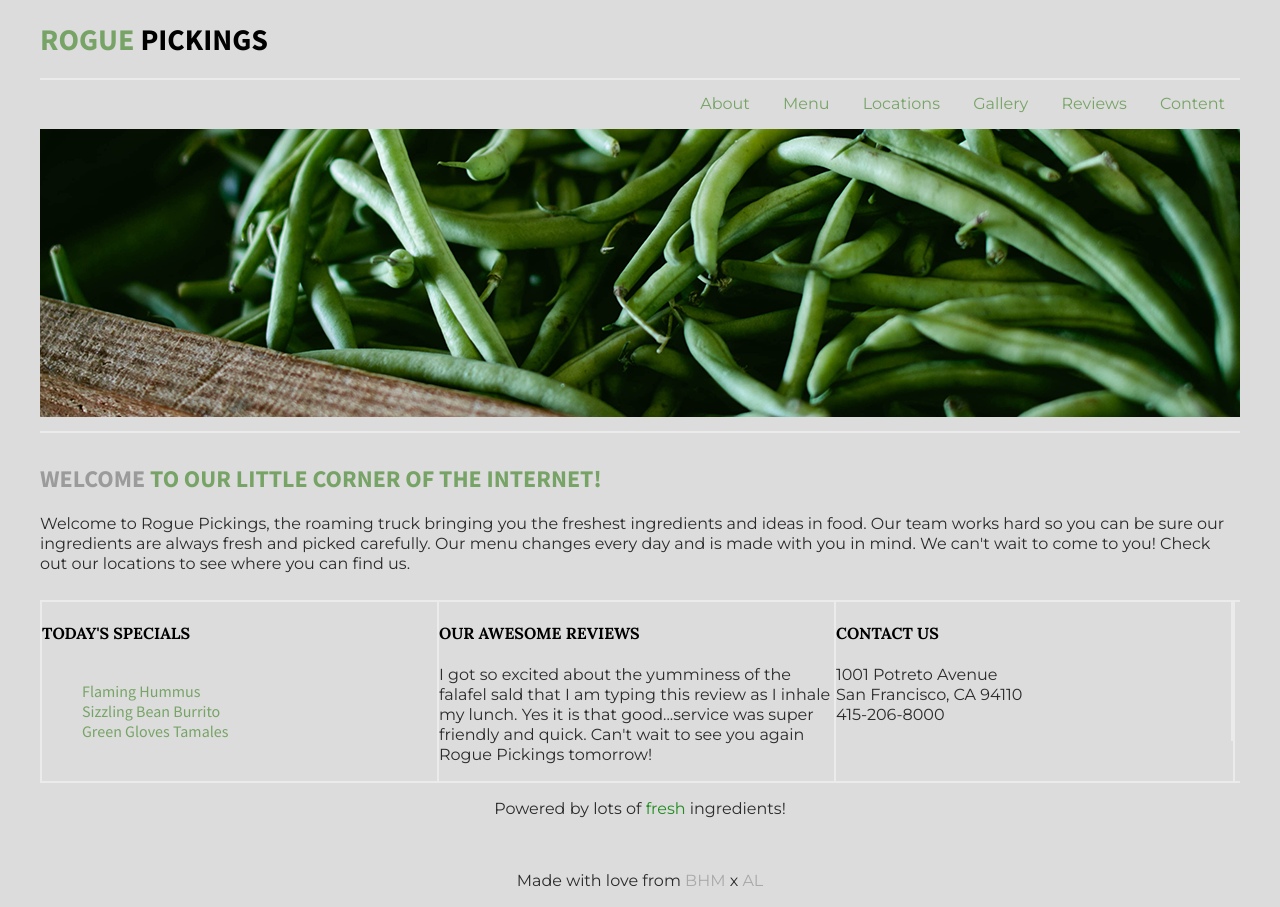
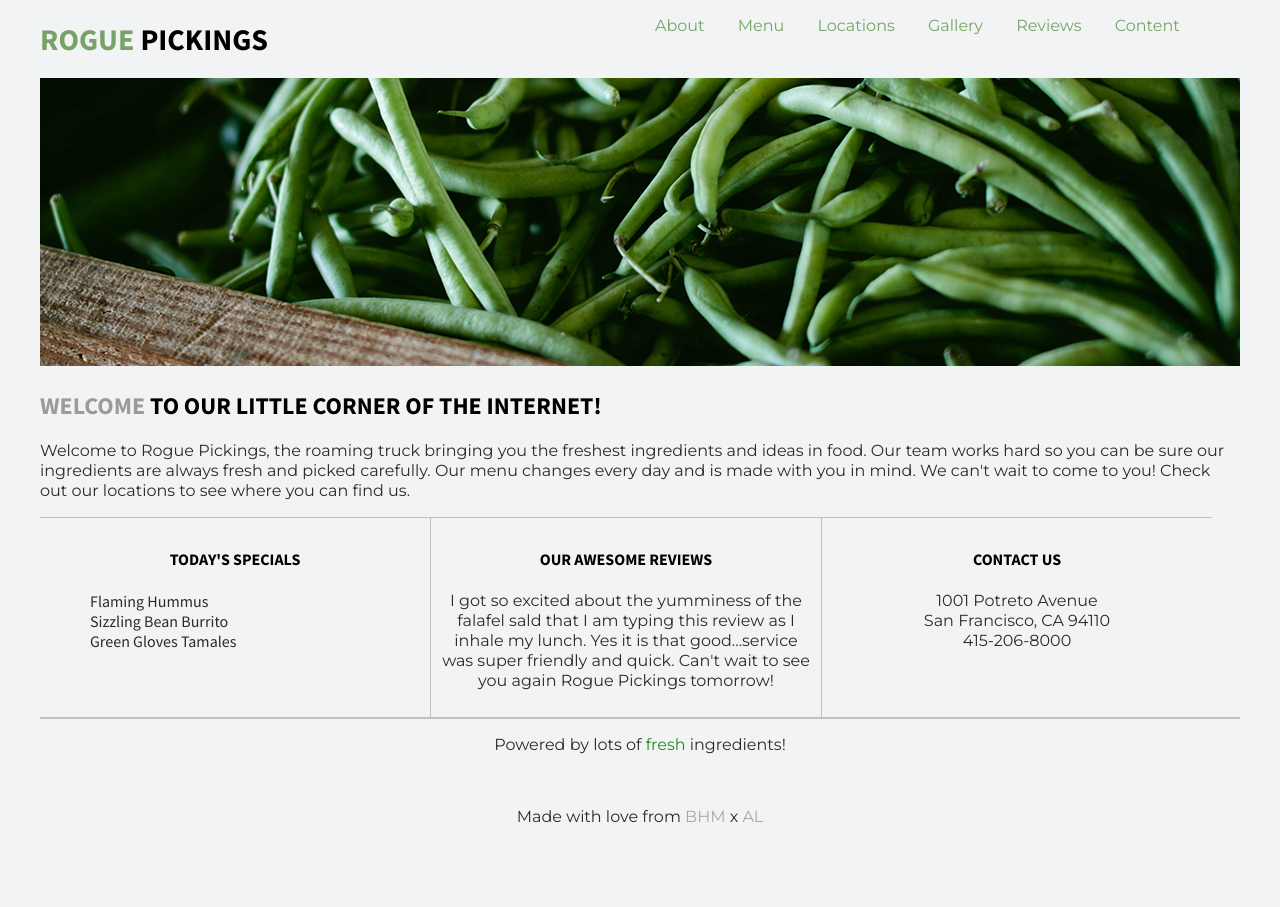
Before and after one commit to carrnicholas/rogue-pickings, a plain HTML site: page index.html in a window 1280 px wide. After the commit the page ends 843 px from the top, so only its background shows below. Drawn offline with Linux system fonts and the light colour scheme.

Commit message:
Cleaned up HTML and CSS, fixed div formatting

```diff
--- a/css/main.css
+++ b/css/main.css
@@ -1,12 +1,23 @@
 body {
   color: #2b2b2b;
   font-family: 'Source Sans Pro', sans-serif;
-  background:#dcdcdc;
+  background:#f2f3f4;
 }
 
-.main {
+.full-width {
   width: 1200px;
   margin: 0 auto;
+  overflow: auto;
+}
+
+.half-width {
+  width: 600px;
+  float: left;
+}
+
+.third-width {
+  float: left;
+  width: 370px;
 }
 
 h1,
@@ -37,14 +48,8 @@ p {
   font-size: 16px;
 }
 
-header {
-  float: left;
-}
 header span {
   color: #77a466;
-}
-header nav {
-  float: right;
 }
 
 nav ul {
@@ -67,91 +72,34 @@ nav ul li a {
   color: #77a466;
 }
 
-.top {
-  width: 1200px;
-  border-bottom: 2px solid #ebebeb
-}
-
 #welcome {
   /* font-family: 'Yellowtail', cursive; */
   color: #9b9b9b;
 }
 
-.title {
-  width: 600px;
+#last .third-width {
+  float: left;
+  text-align: center;
+  padding: 10px;
+  border-top: 1px solid #c0c0c0;
 }
 
-.middle h2 {
-  color: #77a466;
-}
-
-.middle p {
+#last ul {
+  list-style-type: none;
   text-align: left;
 }
 
-.middle {
-  border-bottom: 2px solid #ebebeb;
-  border-top: 2px solid #ebebeb;
-  padding-bottom: 10px;
-  padding-top: 10px;
-  margin-top: 10px;
-}
-
-.last {
-  float: left;
-  border-left: 2px solid #ebebeb;
-  border-right: 2px solid #ebebeb;
-}
-
-.last h4 {
-  font-family: 'Lora', sans-serif;
-}
-
-.specials {
-  width: 395px;
-  float: left;
-  text-align: left;
-  margin: auto;
-}
-
-.specials ul {
-  list-style-type: none;
-  float: left;
-  clear: both;
-}
-
-.specials ul li {
-  color: #77a466;
-  line-height: 20px;
-}
-
-.specials h4 {
-  text-align: left;
-  float: left;
-}
-
-.reviews {
-  width: 395px;
-  float: left;
-  text-align: left;
-  border-left: 2px solid #ebebeb;
-  border-right: 2px solid #ebebeb;
-  margin: auto;
-}
-
-.contact-us {
-  width: 395px;
-  float: left;
-  text-align: left;
-  border-right: 2px solid #ebebeb;
-  margin: auto;
+#center {
+  border-left: 1px solid #c0c0c0;
+  border-right: 1px solid #c0c0c0;
 }
 
 footer {
+  width: 1200px;
   text-align: center;
   margin: 0 auto;
   clear: both;
-  border-top: 2px solid #ebebeb;
+  border-top: 2px solid #c0c0c0;
 }
 
 #fresh {
@@ -171,3 +119,7 @@ completely left out some sets of div tags, etc
 I also wasn't structuring my CSS properly according to the Skillcrush
 solution code. I was giving everything a class or ID rather than going from
 outside in and big to small.
+
+CSS NEEDS A SECOND REWRITE: 7-17-20
+
+*/
--- a/index.html
+++ b/index.html
@@ -49,13 +49,12 @@ it is again anyway -->
 <!-- ******** Head ^ Body v ******** -->
 
 <body>
-  <div class="main">
   <header>
-    <div class="top">
-    <div class="title"> <!-- open half-wdith 1 -->
-      <h1><span id="rogue">Rogue</span> Pickings</h1>
-    </div> <!-- close title -->
-      <div class="navbar"> <!-- open half-width 2 -->
+    <div class="full-width">
+      <div class="half-width"> <!-- open half-width 1 -->
+        <h1><span id="rogue">Rogue</span> Pickings</h1>
+      </div> <!-- close half-width 1 -->
+      <div class="half-width">
         <nav>
         <ul>
           <li><a href="https://www.al.com/" target="_blank">About</a></li>
@@ -66,15 +65,13 @@ it is again anyway -->
           <li><a href="https://www.w3schools.com/" target="_blank">Content</a></li>
         </ul>
         </nav> <!-- close nav bar -->
-      </div> <!-- close navbar -->
-    </div> <!-- close top -->
+      </div> <!-- close half-width 2 -->
+    </div> <!-- close full-width -->
   </header>
   <main> <!-- important for semantic web structure -->
   <section id="about">
-    <div class="top-picture">
+    <div class="full-width" id="middle">
       <img src="img/hero.png" alt="green beans" />
-    </div> <!-- closing tag for picture -->
-    <div class="middle">
     <h2><span id="welcome">Welcome</span> to our little corner of the Internet!</h2>
     <p> Welcome to Rogue Pickings, the roaming truck bringing you the freshest
       ingredients and ideas in food. Our team works hard so you can be sure our
@@ -83,38 +80,37 @@ it is again anyway -->
       our locations to see where you can find us. </p>
     </div> <!-- closing tag for middle -->
   </section> <!-- close about section -->
-  <div class="last">
-  <section id="bottom">
-    <div class="specials">
+  <section id="last">
+  <div class="full-width" id="top-border">
+    <div class="third-width" id="left">
       <h4>Today's Specials</h4>
-      <ul class="menu">
+      <ul>
       <li>Flaming Hummus</li>
       <li>Sizzling Bean Burrito</li>
       <li>Green Gloves Tamales</li>
       </ul>
-    </div> <!-- close specials div -->
-    <div class="reviews">
+    </div> <!-- close third-width 1-->
+    <div class="third-width" id="center">
       <h4>Our Awesome Reviews</h4>
       <p>I got so excited about the yumminess of the falafel sald that I am
         typing this review as I inhale my lunch. Yes it is that good...service
         was super friendly and quick. Can't wait to see you again Rogue Pickings
         tomorrow! </p>
-      </div> <!-- close reviews div -->
-    <div class="contact-us">
+      </div> <!-- close third-width 2 -->
+    <div class="third-width" id="right">
       <h4>Contact Us</h4>
       <p>1001 Potreto Avenue<br>
         San Francisco, CA 94110<br>
         415-206-8000 </p>
-      </div> <!-- close address div -->
-    </div> <!-- close bottom div -->
+      </div> <!-- close third-width 3-->
+    </div> <!-- close full-width -->
+  </section>
   <footer>
       <p>Powered by lots of <span id="fresh">fresh</span> ingredients!</p><br>
       <p>Made with love from <span class="local">BHM</span> x <span class="local">AL</span></p>
   </footer>
 </main>
 </body>
-</div> <!-- closing wrapper for bottom -->
-</div> <!-- close main div -->
 </html>
 
 <!-- GENERAL COMMENTS AND QUESTIONS
@@ -124,6 +120,13 @@ Q: The green bean picture problem
 A: What I didn't realize here is this picture required it's own separate div. I
 tried to put it with the header, but that's not where it is supposed to go!
 
+HTML needs rewrite: 7-17-20
+Things to do
+Rename divs...full-width, half-width, etc
+Use sections
+Other style corrections
 
+Once done, push rewritten gode to GitHub and GitHub Pages
+Merge branches
 
 -->
```
